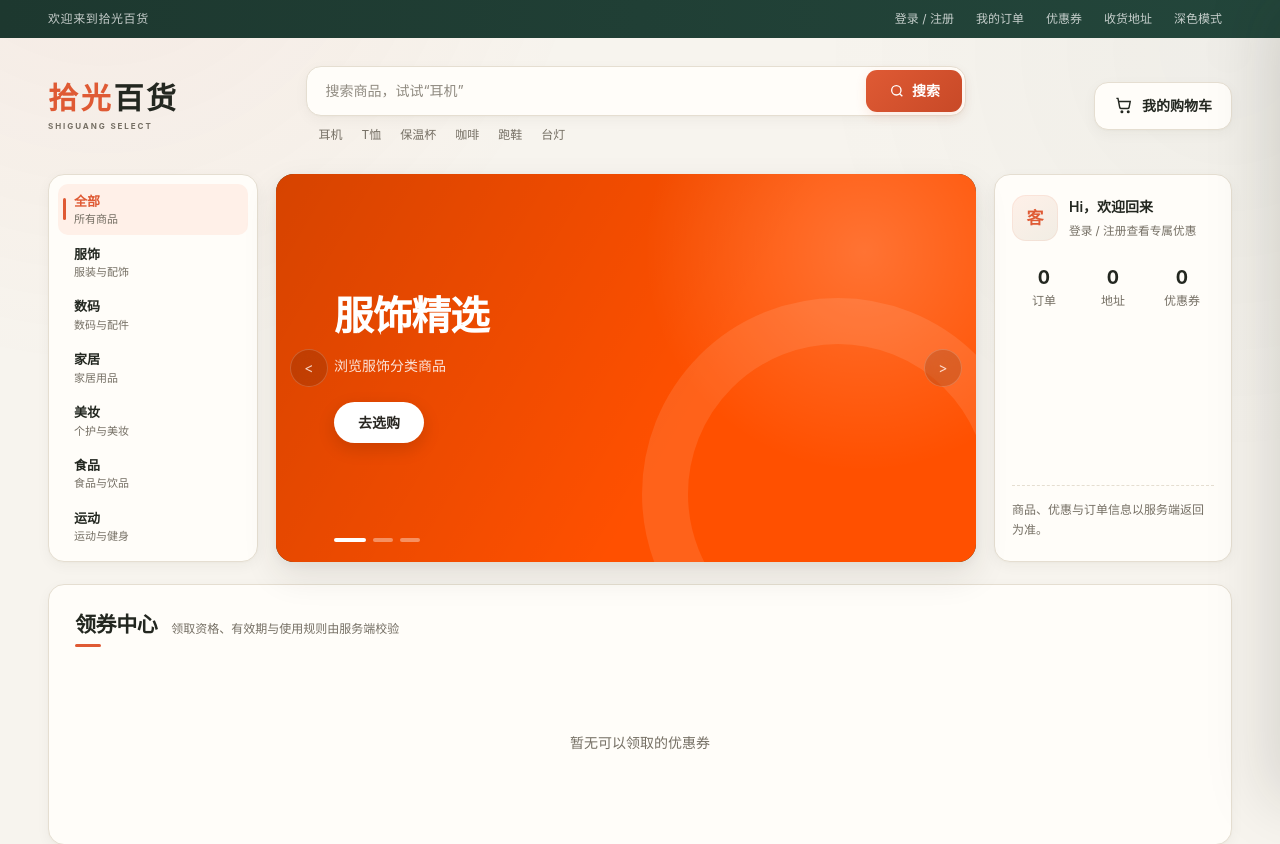
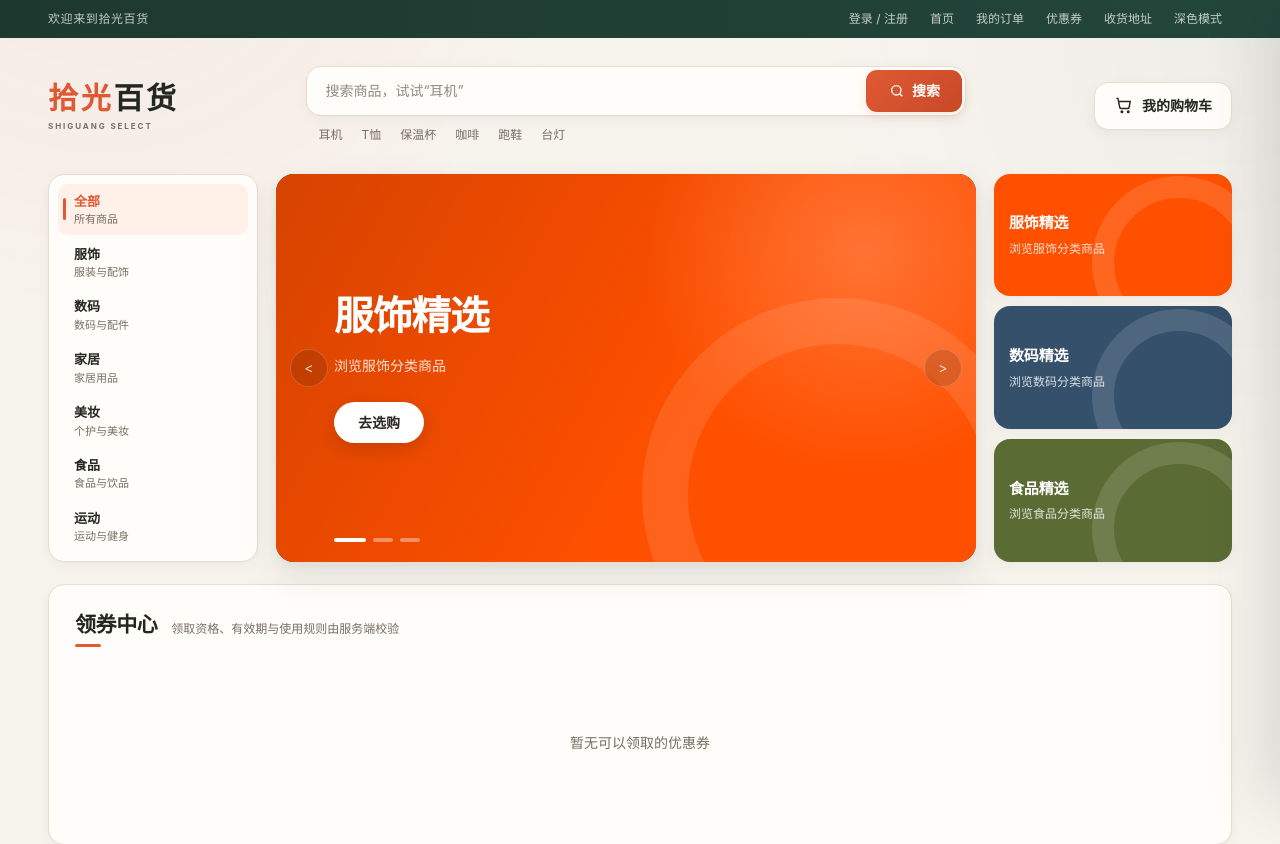
Before and after one commit to awlschx/SaleWithAgent, a web app: page /index.html in a window 1280 px wide. Shown: the top 844 px of the page. Run offline with its HTML, style and script files only (its server is not run), Linux system fonts and the light colour scheme; data that the repository does not hold is empty.

Commit message:
前端的设计修改和订单的部分修改

```diff
--- a/src/main/java/com/chx/saleswithagent/Constant/ErrorCode.java
+++ b/src/main/java/com/chx/saleswithagent/Constant/ErrorCode.java
@@ -3,7 +3,9 @@ package com.chx.saleswithagent.Constant;
 public enum ErrorCode {
     COMMON_ERROR(400,"错误"),
     PHONE_EXIST(40900,"该手机号已注册"),
-    USER_EXIST(400,"该用户已登录");
+    USER_EXIST(400,"该用户已登录"),
+    ORDER_ITEMS_EMPTY(40004,"结算商品为空"),
+    COUPON_INVALID(40005,"优惠券不存在或已被使用");
 
     private final int code;
     private final String message;
--- a/src/main/java/com/chx/saleswithagent/Repository/ProductsRepository.java
+++ b/src/main/java/com/chx/saleswithagent/Repository/ProductsRepository.java
@@ -213,6 +213,8 @@ public class ProductsRepository {
             ProductsVO v = new ProductsVO();
             v.setId(rs.getLong("id"));
             v.setName(rs.getString("name"));
+            String specs = rs.getString("specs");
+            v.setSpecs(specs == null || specs.isBlank() ? List.of() : List.of(specs));
             v.setPrice(rs.getBigDecimal("price"));
             v.setCategory(rs.getString("category"));
             v.setOriginalPrice(rs.getBigDecimal("original_price"));
--- a/src/main/java/com/chx/saleswithagent/Service/OrdersService.java
+++ b/src/main/java/com/chx/saleswithagent/Service/OrdersService.java
@@ -1,6 +1,7 @@
 package com.chx.saleswithagent.Service;
 
 import com.chx.saleswithagent.DTO.OrdersDTO;
+import com.chx.saleswithagent.VO.OrderPreviewVO;
 import com.chx.saleswithagent.VO.OrdersVO;
 
 import java.util.List;
@@ -15,4 +16,6 @@ public interface OrdersService {
     OrdersVO shipOrders(String orderNo);
 
     OrdersVO receiveOrders(String orderNo);
+
+    OrderPreviewVO previewOrders(OrdersDTO ordersDTO, Long userId);
 }
--- a/src/main/java/com/chx/saleswithagent/VO/ProductsVO.java
+++ b/src/main/java/com/chx/saleswithagent/VO/ProductsVO.java
@@ -4,11 +4,13 @@ import lombok.Data;
 
 import java.math.BigDecimal;
 import java.time.LocalDateTime;
+import java.util.List;
 
 @Data
 public class ProductsVO {
     private Long id;
     private String name;
+    private List<String> specs;
     private String category;
     private BigDecimal price;
     private BigDecimal originalPrice;
--- a/src/main/resources/static/css/base.css
+++ b/src/main/resources/static/css/base.css
@@ -256,6 +256,27 @@ s { color: var(--mu); font-size: 12px; margin-left: 6px; font-weight: 400; }
 .me .q a:hover { color: var(--pr); background: var(--pr2); transform: translateY(-2px); }
 .me .q b { display: block; color: var(--tx); font-size: 19px; line-height: 1.3; font-variant-numeric: tabular-nums; }
 .me .note { margin-top: auto; padding-top: 14px; border-top: 1px dashed var(--ln); color: var(--mu); font-size: 12px; line-height: 1.7; }
+/* 首页右侧三行 banner */
+.hbn { display: grid; grid-template-rows: repeat(3, minmax(0, 1fr)); gap: 10px; min-height: 0; }
+.hb {
+  position: relative;
+  display: flex;
+  flex-direction: column;
+  justify-content: center;
+  gap: 3px;
+  padding: 14px 15px;
+  overflow: hidden;
+  border-radius: 16px;
+  color: #fff;
+  cursor: pointer;
+  box-shadow: var(--shadow-sm);
+  transition: transform .3s var(--ease), box-shadow .3s;
+}
+.hb:hover { transform: translateY(-3px); box-shadow: var(--shadow-md); }
+.hb b { font-size: 15px; font-weight: 700; letter-spacing: -.01em; }
+.hb small { overflow: hidden; text-overflow: ellipsis; white-space: nowrap; font-size: 12px; opacity: .82; }
+.hb::after { content: ""; position: absolute; right: -34px; bottom: -54px; width: 130px; height: 130px; border: 22px solid rgba(255,255,255,.13); border-radius: 50%; }
+.hb > * { position: relative; z-index: 1; }
 
 /* 通用内容卡片与标题 */
 .box { margin-top: 22px; padding: 26px; border-radius: 16px; }
@@ -399,7 +420,7 @@ input[type="checkbox"], input[type="radio"] { width: 16px; height: 16px; accent-
 
 @media (max-width: 960px) {
   .hero { grid-template-columns: 1fr; }
-  .cats, .me { display: none; }
+  .cats, .me, .hbn { display: none; }
   .grid { grid-template-columns: repeat(3, minmax(0, 1fr)); }
   .flash { grid-template-columns: repeat(3, minmax(0, 1fr)); }
   .fi:nth-child(n+4) { display: none; }
--- a/src/main/resources/static/index.html
+++ b/src/main/resources/static/index.html
@@ -9,9 +9,9 @@
 </head>
 <body>
 <div id="app">
-  <div class="top"><div class="w"><span>欢迎来到拾光百货</span><span><a v-if="!S.user" @click="go('#/login')">登录 / 注册</a><a v-else @click="logout">退出（{{ S.user.nickname || S.user.phone }}）</a><a @click="Auth.go('#/me/orders')">我的订单</a><a @click="Auth.go('#/me/coupons')">优惠券</a><a @click="Auth.go('#/me/address')">收货地址</a><a @click="dark=!dark">{{ dark ? '浅色模式' : '深色模式' }}</a></span></div></div>
+  <div class="top"><div class="w"><span>欢迎来到拾光百货</span><span><a v-if="!S.user" @click="go('#/login')">登录 / 注册</a><a v-else @click="logout">退出（{{ S.user.nickname || S.user.phone }}）</a><a @click="home">首页</a><a @click="Auth.go('#/me/orders')">我的订单</a><a @click="Auth.go('#/me/coupons')">优惠券</a><a @click="Auth.go('#/me/address')">收货地址</a><a @click="dark=!dark">{{ dark ? '浅色模式' : '深色模式' }}</a></span></div></div>
   <header class="w hd">
-    <div class="logo" role="button" tabindex="0" aria-label="返回首页" @click="reset" @keyup.enter="reset"><span>拾光<b>百货</b></span><small>SHIGUANG SELECT</small></div>
+    <div class="logo" role="button" tabindex="0" aria-label="返回首页" @click="home" @keyup.enter="home"><span>拾光<b>百货</b></span><small>SHIGUANG SELECT</small></div>
     <div class="sb">
       <form @submit.prevent="search" role="search"><input v-model.trim="q" aria-label="搜索商品" placeholder="搜索商品，试试“耳机”"><button type="submit"><svg width="16" height="16" viewBox="0 0 24 24" fill="none" stroke="currentColor" stroke-width="2" aria-hidden="true"><circle cx="11" cy="11" r="7"></circle><path d="m20 20-4-4"></path></svg>搜索</button></form>
       <div class="hot"><a v-for="h in hots" :key="h" @click="hot(h)">{{ h }}</a></div>
--- a/src/main/resources/static/js/api.js
+++ b/src/main/resources/static/js/api.js
@@ -229,7 +229,7 @@ const API = (() => {
     async claimCoupon(templateId) { return mapUserCoupon(await request('/coupons/' + templateId + '/claim', { method: 'POST' })); },
 
     async getOrders(status) { return ((await request('/orders' + qs(status && status !== '全部' ? { status } : {}))) || []).map(mapOrder); },
-    async previewOrder(payload) { return request('/orders/preview', { method: 'POST', body: payload }); },
+    async previewOrder(payload) { return mapOrder(await request('/orders/preview', { method: 'POST', body: payload })); },
     async createOrder(payload, key) {
       return mapOrder(await request('/orders', {
         method: 'POST', body: payload, headers: { 'Idempotency-Key': key || idempotencyKey() },
--- a/src/main/resources/static/js/app.js
+++ b/src/main/resources/static/js/app.js
@@ -12,6 +12,17 @@ const app = Vue.createApp({
     },
     hot(h) { this.q = h; this.search(); },
     reset() { this.q = ''; Store.q = ''; Store.cat = '全部'; go('#/'); },
+    /* 导航栏「首页」：回到首页并重新拉取首页数据
+       已经在首页时 hash 不会变化、组件不会重建，必须手动调接口，否则看到的是旧数据 */
+    home() {
+      const already = Store.route.name === 'home';
+      this.reset();
+      if (already) {
+        Catalog.load();
+        Catalog.loadFlash();
+        Catalog.loadBanners();
+      }
+    },
     logout() { return Auth.logout(); },
   },
   mounted() {
--- a/src/main/resources/static/js/components/Checkout.js
+++ b/src/main/resources/static/js/components/Checkout.js
@@ -1,29 +1,55 @@
 /* 结算弹窗：只收集提交参数；价格、运费、优惠和库存均由服务端核验。 */
 Comps.Checkout = {
-  data() { return { aid: (Store.addrs.find(a => a.def) || Store.addrs[0] || {}).id, cid: '', adding: false, busy: false }; },
+  data() { return { aid: (Store.addrs.find(a => a.def) || Store.addrs[0] || {}).id, cid: '', adding: false, busy: false, preview: null, previewing: false, previewSeq: 0 }; },
   computed: {
     items() { return (Store.co && Store.co.items) || []; },
     coupons() { return Store.coupons.filter(c => !c.used && c.exp > Date.now()); },
     cp() { return this.coupons.find(c => String(c.uid) === String(this.cid)) || null; },
   },
+  watch: {
+    aid() { this.refreshPreview(); },
+    cid() { this.refreshPreview(); },
+  },
+  mounted() { this.refreshPreview(); },
   methods: {
     close() { if (!this.busy) Store.co = null; },
+    /* 预结算和下单共用同一份参数，避免两边拼得不一样 */
+    payload() {
+      const context = Store.co;
+      const address = Store.addrs.find(x => String(x.id) === String(this.aid));
+      if (!address || !context) return null;
+      return {
+        addressId: address.id,
+        couponId: this.cp ? this.cp.uid : null,
+        items: this.items.map(i => ({ productId: i.id, spec: i.spec, quantity: i.qty })),
+        source: context.fromCart ? 'cart' : 'buyNow',
+      };
+    },
+    /* 金额只认服务端：进弹窗、换地址、换优惠券各算一次 */
+    async refreshPreview() {
+      const payload = this.payload();
+      if (!payload || this.busy) { this.preview = null; return; }
+      const seq = ++this.previewSeq;   // 连续切换时只认最后一次返回
+      this.previewing = true;
+      try {
+        const result = await Orders.preview(payload);
+        if (seq === this.previewSeq) this.preview = result;
+      } catch (e) {
+        if (seq === this.previewSeq) this.preview = null;
+      } finally {
+        if (seq === this.previewSeq) this.previewing = false;
+      }
+    },
     async addAddr(a) {
       const id = await Addr.save(a);
       if (id != null) { this.aid = id; this.adding = false; }
     },
     async submit() {
       if (this.busy || !Auth.require()) return;
-      const address = Store.addrs.find(x => String(x.id) === String(this.aid));
-      if (!address) return toast('请先选择收货地址');
       if (!this.items.length) return toast('结算商品为空');
+      const payload = this.payload();
+      if (!payload) return toast('请先选择收货地址');
       const context = Store.co;
-      const payload = {
-        addressId: address.id,
-        couponId: this.cp ? this.cp.uid : null,
-        items: this.items.map(i => ({ productId: i.id, spec: i.spec, quantity: i.qty })),
-        source: context.fromCart ? 'cart' : 'buyNow',
-      };
       this.busy = true;
       context.submitting = true;
       try {
@@ -50,7 +76,13 @@ Comps.Checkout = {
     <div class="sm" v-for="i in items" :key="i.id+i.spec"><span>{{ i.n || byId(i.id)?.n || '商品 '+i.id }}（{{ i.spec }}）× {{ i.qty }}</span></div>
     <h4>优惠券</h4>
     <div class="fm" style="margin:0"><select v-model="cid"><option value="">不使用优惠券</option><option v-for="c in coupons" :key="c.uid" :value="c.uid">{{ c.t }}</option></select></div>
-    <div class="sp" style="margin-top:6px">优惠券是否适用、订单金额与库存以服务端核验结果为准。</div>
-    <div style="margin-top:14px"><div class="sm t"><span>订单金额</span><b>提交后由服务端计算</b></div></div>
+    <div class="sp" style="margin-top:6px" v-if="preview && preview.couponMessage">{{ preview.couponMessage }}</div>
+    <div class="sp" style="margin-top:6px" v-else>优惠券是否适用、订单金额与库存以服务端核验结果为准。</div>
+    <div style="margin-top:14px">
+      <div class="sm t"><span>商品金额</span><b>{{ preview ? '¥' + preview.sub : '—' }}</b></div>
+      <div class="sm t" style="margin-top:6px"><span>运费</span><b>{{ preview ? (preview.ship > 0 ? '¥' + preview.ship : '包邮') : '—' }}</b></div>
+      <div class="sm t" style="margin-top:6px" v-if="preview && preview.off > 0"><span>优惠</span><b>-¥{{ preview.off }}</b></div>
+      <div class="sm t" style="margin-top:6px"><span>应付</span><b>{{ previewing ? '计算中…' : (preview ? '¥' + preview.pay : '以提交结果为准') }}</b></div>
+    </div>
     <button class="go" style="margin-top:14px;width:100%" :disabled="busy||!aid" @click="submit">{{ busy ? '正在提交…' : '提交订单' }}</button></div></div>`,
 };
--- a/src/main/resources/static/js/components/Detail.js
+++ b/src/main/resources/static/js/components/Detail.js
@@ -2,7 +2,7 @@
 Comps.Detail = {
   data: () => ({ vi: 0, sel: '', qty: 1, tab: 'info', detail: null, loading: false, loadError: '' }),
   computed: {
-    p() { return byId(Store.route.id) || this.detail; },
+    p() { return this.detail || byId(Store.route.id); },
     opts() { return this.p?.specs || []; },
   },
   watch: {
@@ -11,13 +11,20 @@ Comps.Detail = {
   },
   methods: {
     async load() {
-      const cached = byId(Store.route.id);
-      if (cached) { this.detail = null; this.loadError = ''; return; }
+      /* 详情页要实时价格与库存：总是请求；缓存只做「加载时先画出来」和「失败兜底」 */
+      this.detail = null;
       this.loading = true;
       this.loadError = '';
-      try { this.detail = await API.getProduct(Store.route.id); }
-      catch (e) { this.detail = null; this.loadError = e.message || '商品不存在或暂不可售'; }
-      finally { this.loading = false; }
+      try {
+        this.detail = await API.getProduct(Store.route.id);
+      } catch (e) {
+        if (!byId(Store.route.id)) {
+          this.detail = null;
+          this.loadError = e.message || '商品不存在或暂不可售';
+        }
+      } finally {
+        this.loading = false;
+      }
     },
     add() { return Cart.add(this.p.id, this.qty, this.sel); },
     buy() {
--- a/src/main/resources/static/js/components/HomeView.js
+++ b/src/main/resources/static/js/components/HomeView.js
@@ -10,6 +10,8 @@ Comps.HomeView = {
       if (Store.banners.length) return Store.banners;
       return SLIDES.map(s => ({ id: 'legacy-' + s.cat, t: s.t, d: s.d, b: s.b, bg: s.bg, lt: 'CATEGORY', lv: s.cat }));
     },
+    /* 右侧三行 banner：取轮播配置的前三张 */
+    sideBanners() { return this.slides.slice(0, 3); },
   },
   watch: {
     'S.cat'() { Catalog.load(); },
@@ -74,15 +76,9 @@ Comps.HomeView = {
       <button class="ar l" @click="turn(-1)" aria-label="上一张">&lt;</button><button class="ar r" @click="turn(1)" aria-label="下一张">&gt;</button>
       <div class="dots"><i v-for="(s,i) in slides" :key="i" :class="{on:si===i}" @click="si=i"></i></div>
     </div>
-    <aside class="me">
-      <div class="u">
-        <div class="av">{{ S.user ? (S.user.nickname || S.user.phone || '我').slice(0, 1) : '客' }}</div>
-        <div v-if="S.user"><div>Hi，{{ S.user.nickname || S.user.phone }}</div><small style="color:var(--mu)"><a @click="Auth.logout()">退出登录</a></small></div>
-        <div v-else style="cursor:pointer" @click="go('#/login')"><div>Hi，欢迎回来</div><small style="color:var(--mu)">登录 / 注册查看专属优惠</small></div>
-      </div>
-      <div class="q"><a @click="Auth.go('#/me/orders')"><b>{{ S.orders.length }}</b>订单</a><a @click="Auth.go('#/me/address')"><b>{{ S.addrs.length }}</b>地址</a><a @click="Auth.go('#/me/coupons')"><b>{{ S.coupons.filter(c=>!c.used&&c.exp>Date.now()).length }}</b>优惠券</a></div>
-      <div class="note">商品、优惠与订单信息以服务端返回为准。</div>
-    </aside>
+    <div class="hbn" v-if="sideBanners.length">
+      <div class="hb" v-for="s in sideBanners" :key="s.id" :style="{background:s.bg}" @click="openBanner(s)"><b>{{ s.t }}</b><small>{{ s.d }}</small></div>
+    </div>
   </section>
   <section class="box"><div class="bh"><h3>领券中心</h3><small>领取资格、有效期与使用规则由服务端校验</small></div>
     <div class="cpl"><coupon-card v-for="c in pool" :key="c.id" :c="c"><button :disabled="S.pending.coupon||Coupons.owned(c)" @click="Coupons.claim(c)">{{ Coupons.owned(c) ? '已领取' : '立即领取' }}</button></coupon-card></div>
--- a/src/main/resources/static/js/store.js
+++ b/src/main/resources/static/js/store.js
@@ -213,6 +213,10 @@ const Orders = {
     if (!Store.orders.some(x => x.no === order.no)) Store.orders.unshift(order);
     return order;
   },
+  /* 预结算：只算金额，不落库；和下单共用同一份 payload */
+  async preview(payload) {
+    return API.previewOrder(payload);
+  },
   async cancel(o) {
     const updated = await API.cancelOrder(o.no);
     await Promise.allSettled([this.load(), Coupons.loadMine()]);
```
Also changed, not shown: src/main/java/com/chx/saleswithagent/Controller/OrdersController.java (+10 -0 lines), src/main/java/com/chx/saleswithagent/Repository/OrdersRepository.java (+78 -4 lines), src/main/java/com/chx/saleswithagent/Service/Impl/OrdersServiceImpl.java (+8 -0 lines).
